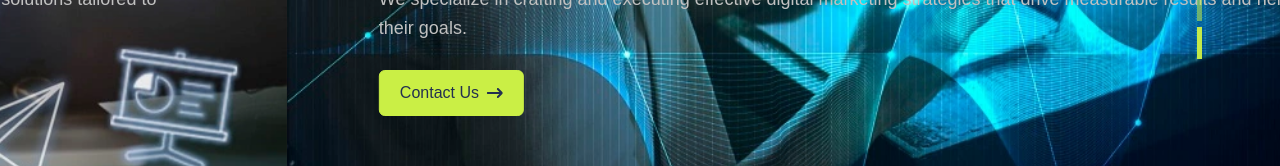
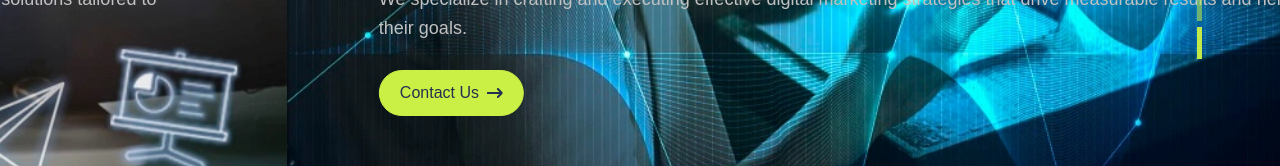
Before and after one commit to nikhil7476/demo-portfolio, a Next.js app: page / in a window 1280 px wide. Shown: the part 353-519 px from the top of the page. Built offline with nearby package versions, Linux system fonts and the light colour scheme; no server answers.

Commit message:
modified:   src/styles/globals.css

```diff
--- a/src/styles/globals.css
+++ b/src/styles/globals.css
@@ -171,7 +171,7 @@ button:hover {
   padding: 10px 20px;
   cursor: pointer;
   font-size: 16px;
-  border-radius: 6px;
+  border-radius: 25px;
   transition: all 0.3s ease;
 }
 
```
